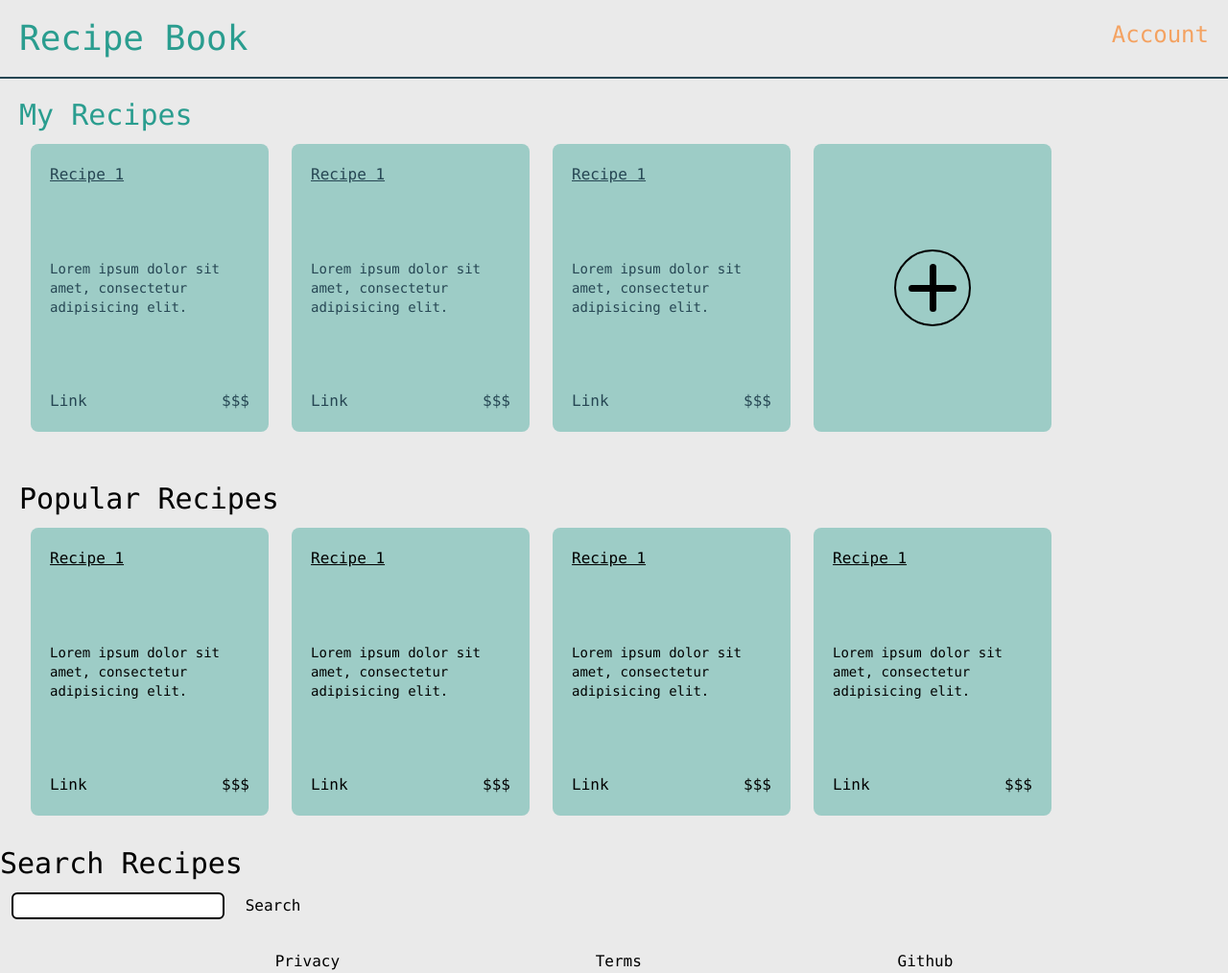
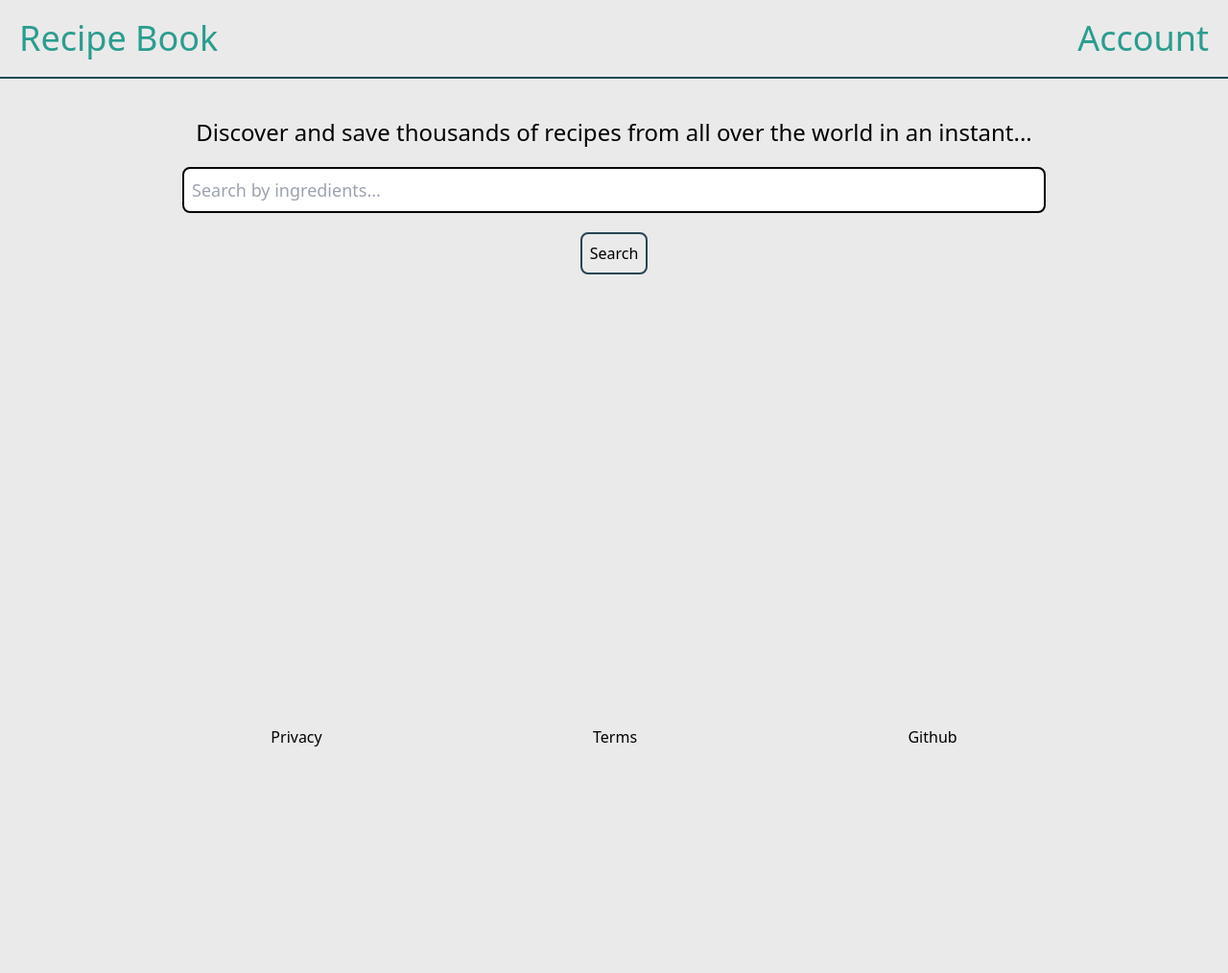
Before and after one commit to nathandcarter21/startup, a plain HTML site: page index.html in a window 1280 px wide. Shown: the whole page at 96% size. After the commit the page ends 800 px from the top, so only its background shows below. Drawn offline with nearby package versions, Linux system fonts and the light colour scheme.

Commit message:
Modified index.html

```diff
--- a/index.html
+++ b/index.html
@@ -23,114 +23,36 @@
 		</script>
 		<link rel="stylesheet" href="app.css" />
 	</head>
-	<body
-		class="font-mono h-screen flex flex-col w-100 justify-between bg-[#eaeaea]">
-		<nav class="flex p-5 border-b-2 border-dark w-100">
-			<div class="logo basis-1/2">
-				<a href="" class="text-4xl text-primary">Recipe Book</a>
-			</div>
-			<div
-				class="flex links basis-1/2 justify-end gap-10 text-2xl text-warning">
-				<a href="/account">Account</a>
-			</div>
+	<body class="font-sans h-screen w-100 bg-[#eaeaea] flex flex-col">
+		<nav
+			class="flex p-5 border-b-2 border-dark w-100 justify-between align-center text-4xl text-primary">
+			<a href="">Recipe Book</a>
+			<a href="/account">Account</a>
 		</nav>
-		<section class="m-5">
-			<h2 class="text-3xl text-primary">My Recipes</h2>
-			<div class="recipeContainer flex text-dark">
-				<div class="recipe flex flex-col justify-between">
-					<h4 class="underline">Recipe 1</h4>
-					<p class="text-sm">
-						Lorem ipsum dolor sit amet, consectetur adipisicing elit.
-					</p>
-					<div class="flex justify-between">
-						<a href="#">Link</a><span>$$$</span>
-					</div>
-				</div>
-				<div class="recipe flex flex-col justify-between">
-					<h4 class="underline">Recipe 1</h4>
-					<p class="text-sm">
-						Lorem ipsum dolor sit amet, consectetur adipisicing elit.
-					</p>
-					<div class="flex justify-between">
-						<a href="#">Link</a><span>$$$</span>
-					</div>
-				</div>
-				<div class="recipe flex flex-col justify-between">
-					<h4 class="underline">Recipe 1</h4>
-					<p class="text-sm">
-						Lorem ipsum dolor sit amet, consectetur adipisicing elit.
-					</p>
-					<div class="flex justify-between">
-						<a href="#">Link</a><span>$$$</span>
-					</div>
-				</div>
-				<div class="recipe flex justify-center items-center">
-					<button class="w-20 h-20">
-						<div
-							class="add flex justify-center items-center w-full h-full border-2 rounded-full border-black">
-							<div class="up"></div>
-							<div class="side"></div>
-						</div>
+
+		<section>
+			<div class="search w-100 text-center m-10">
+				<h3 class="text-2xl m-auto w-3/4 my-5">
+					Discover and save thousands of recipes from all over the world in an
+					instant...
+				</h3>
+				<form action="">
+					<input
+						type="text"
+						class="border-2 rounded-lg border-black m-auto w-3/4 p-2 text-lg"
+						placeholder="Search by ingredients..." />
+					<button class="block m-auto my-5 border-2 border-dark rounded-lg p-2">
+						Search
 					</button>
-				</div>
+				</form>
 			</div>
 		</section>
-		<section class="m-5">
-			<h2 class="text-3xl">Popular Recipes</h2>
-			<div class="recipeContainer flex">
-				<div class="recipe flex flex-col justify-between">
-					<h4 class="underline">Recipe 1</h4>
-					<p class="text-sm">
-						Lorem ipsum dolor sit amet, consectetur adipisicing elit.
-					</p>
-					<div class="flex justify-between">
-						<a href="#">Link</a><span>$$$</span>
-					</div>
-				</div>
-				<div class="recipe flex flex-col justify-between">
-					<h4 class="underline">Recipe 1</h4>
-					<p class="text-sm">
-						Lorem ipsum dolor sit amet, consectetur adipisicing elit.
-					</p>
-					<div class="flex justify-between">
-						<a href="#">Link</a><span>$$$</span>
-					</div>
-				</div>
-				<div class="recipe flex flex-col justify-between">
-					<h4 class="underline">Recipe 1</h4>
-					<p class="text-sm">
-						Lorem ipsum dolor sit amet, consectetur adipisicing elit.
-					</p>
-					<div class="flex justify-between">
-						<a href="#">Link</a><span>$$$</span>
-					</div>
-				</div>
-				<div class="recipe flex flex-col justify-between">
-					<h4 class="underline">Recipe 1</h4>
-					<p class="text-sm">
-						Lorem ipsum dolor sit amet, consectetur adipisicing elit.
-					</p>
-					<div class="flex justify-between">
-						<a href="#">Link</a><span>$$$</span>
-					</div>
-				</div>
-			</div>
+
+		<section class="m-2">
+			<div class="recipeContainer flex justify-evenly"></div>
 		</section>
-		<section>
-			<h2 class="text-3xl">Search Recipes</h2>
-			<div class="searchContainer flex items-center">
-				<form action="#">
-					<input
-						type="text"
-						name="search"
-						id="search"
-						class="border-2 rounded-md border-black px-1 m-3" />
-					<button>Search</button>
-				</form>
-			</div>
-			<div class="recipeContainer flex"></div>
-		</section>
-		<footer class="flex justify-evenly items-center m-5">
+
+		<footer class="flex justify-evenly items-center mt-auto mb-5">
 			<a href="">Privacy</a>
 			<a href="">Terms</a>
 			<a href="https://github.com/nathandcarter21/startup">Github</a>
```
